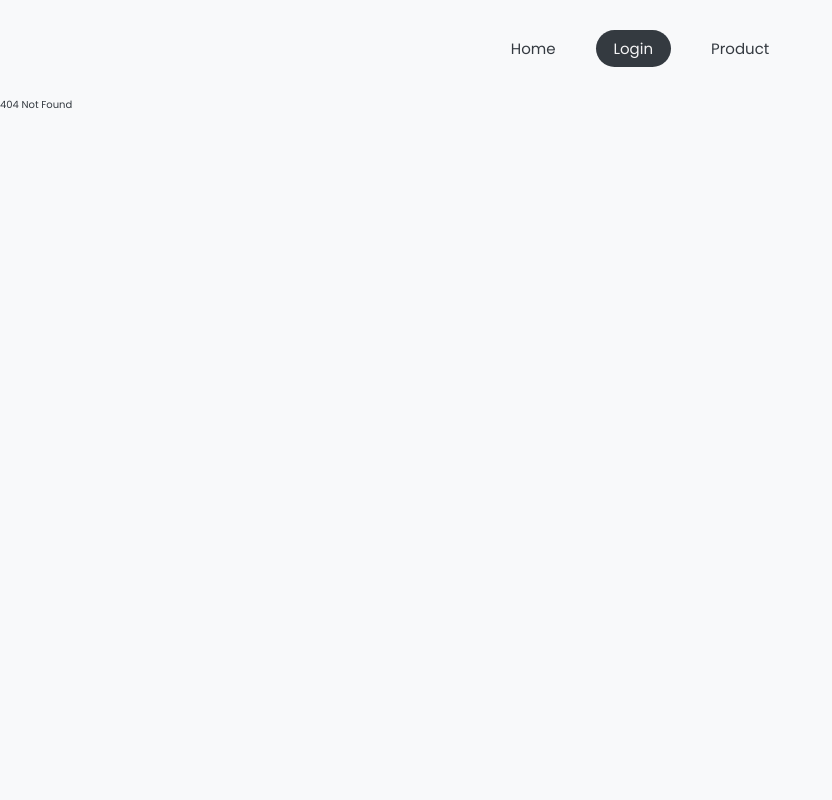
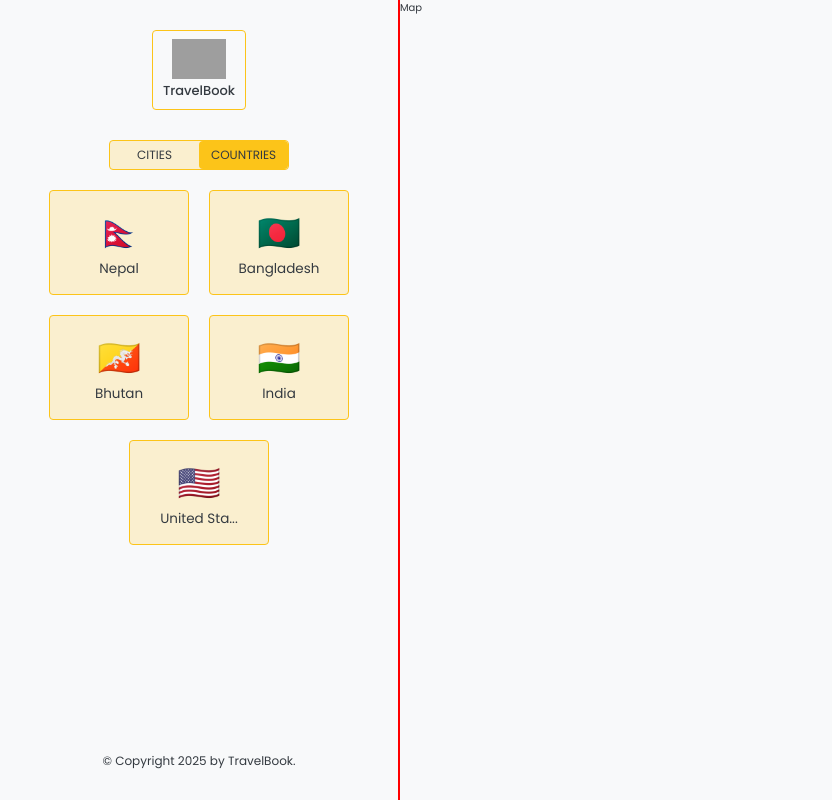
Before and after one commit to Bablubamaniya/react-travel-book-main, a React (Vite) app: page /app/countries in a window 1280 px wide. Before the commit this address had no page. Shown: the whole page, without its empty margins (0-832 px from the left). Built offline with nearby package versions, Linux system fonts and the light colour scheme; grey boxes are pictures that could not be loaded; a web font is replaced by a local one.

Commit message:
country and countryList done

```diff
--- a/src/App.jsx
+++ b/src/App.jsx
@@ -4,28 +4,37 @@ import AppPage from "./pages/AppPage";
 import ProductPage from "./pages/ProductPage";
 import HomePage from "./pages/HomePage";
 import ErrorPage from "./pages/ErrorPage";
+import CityList from "./components/CityList";
+import CountryList from "./components/CountryList"
+import { Navigate } from "react-router";
 
 import {
-  //  BrowserRouter,
+   BrowserRouter,
     createBrowserRouter,
-  //  Route,
+   Route,
     RouterProvider,
-   // Routes,
+   Routes,
 } from "react-router";
 
-// const AppRoutesV1 = function () {
-//     return (
-//         <BrowserRouter>
-//             <Routes>
-//                 <Route index element={<HomePage />} />
-//                 <Route path="/product" element={<ProductPage />} />
-//                 <Route path="/login" element={<LoginPage />} />
-//                 <Route path="/app" element={<AppPage />} />
-//                 <Route path="*" element={<ErrorPage />} />
-//             </Routes>
-//         </BrowserRouter>
-//     );
-// };
+const AppRoutesV1 = function () {
+    return (
+        <BrowserRouter>
+            <Routes>
+                <Route index element={<HomePage />} />
+                <Route path="/product" element={<ProductPage />} />
+                <Route path="/login" element={<LoginPage />} />
+
+                <Route path="/app" element={<AppPage />} >
+                <Route index element = {<Navigate replace to ="cities"/>}/>
+                        <Route path="cities" element = {<CityList />}/>
+                        <Route path="countries" element = {<CountryList />}/>
+                </Route>
+
+                <Route path="*" element={<ErrorPage />} />
+            </Routes>
+        </BrowserRouter>
+    );
+};
 
 const AppRoutesV2 = createBrowserRouter([
     { path: "/", element: <HomePage /> },
@@ -36,8 +45,8 @@ const AppRoutesV2 = createBrowserRouter([
 ]);
 
 function App() {
-    // return <AppRoutesV1 />;
-    return <RouterProvider router={AppRoutesV2} />;
+    return <AppRoutesV1 />;
+    // return <RouterProvider router={AppRoutesV2} />;
 }
 
 export default App;
--- /dev/null
+++ b/src/components/CountryItem.jsx
@@ -0,0 +1,16 @@
+import styles from "../styles/CountryItem.module.css";
+
+function CountryItem({ country }) {
+    const coutryName =
+        country.countryName.length > 10
+            ? `${country.countryName.slice(0, 10)}...`
+            : country.countryName;
+    return (
+        <div className={styles.country}>
+            <div className={styles.flag}>{country.flag}</div>
+            <p className={styles.name}>{coutryName}</p>
+        </div>
+    );
+}
+
+export default CountryItem;
--- a/src/components/CountryList.jsx
+++ b/src/components/CountryList.jsx
@@ -0,0 +1,100 @@
+import CountryItem from "./CountryItem";
+import styles from "../styles/CountryList.module.css";
+
+const tempCities = [
+    {
+        cityName: "Devdaha",
+        country: "Nepal",
+        emoji: "🇳🇵",
+        date: "2024-10-26T04:53:08.130Z",
+        notes: "This is a note about Devdaha",
+        position: {
+            lat: "27.60323689456203",
+            lng: "83.55926513671876",
+        },
+        id: 3,
+    },
+    {
+        cityName: "Boalmari",
+        country: "Bangladesh",
+        emoji: "🇧🇩",
+        date: "2024-10-26T04:53:34.170Z",
+        notes: "This is a note about Boalmari",
+        position: {
+            lat: "23.36242859340884",
+            lng: "89.747314453125",
+        },
+        id: 4,
+    },
+    {
+        cityName: "Athang Gewog",
+        country: "Bhutan",
+        emoji: "🇧🇹",
+        date: "2024-10-26T04:54:54.493Z",
+        notes: "This is a note about Athang Gewog",
+        position: {
+            lat: "27.293689224852407",
+            lng: "90.24169921875001",
+        },
+        id: 7,
+    },
+    {
+        cityName: "Raipur",
+        country: "India",
+        emoji: "🇮🇳",
+        date: "2024-11-06T08:43:16.000Z",
+        notes: "This is all about Raipur",
+        position: {
+            lat: "21.23673002019399",
+            lng: "81.63459777832033",
+        },
+        id: 11,
+    },
+    {
+        cityName: "Bhopal",
+        country: "India",
+        emoji: "🇮🇳",
+        date: "2024-11-06T08:43:16.000Z",
+        notes: "This is all about Raipur",
+        position: {
+            lat: "21.23673002019399",
+            lng: "81.63459777832033",
+        },
+        id: 11,
+    },
+    {
+        cityName: "Jeffrey City",
+        country: "United States of America (the)",
+        emoji: "🇺🇸",
+        date: "2025-01-11T05:46:51.036Z",
+        notes: "This is all about Jeffrey City",
+        position: {
+            lat: "42.85456125392396",
+            lng: "-107.8490063777907",
+        },
+        id: 14,
+    },
+];
+
+function CountryList() {
+    // With key-value pair
+    const countryListObj = tempCities.reduce(function (acc, city) {
+        const key = city.country;
+        acc[key] = { countryName: city.country, flag: city.emoji };
+        return acc;
+    }, {});
+
+    const countryListArr = Object.values(countryListObj);
+
+    return (
+        <div className={styles.countryList}>
+            {countryListArr.map(function (country) {
+                return (
+                    <CountryItem country={country} key={country.couryName} />
+                );
+            })}
+        </div>
+    );
+}
+
+export default CountryList;
--- a/src/components/SideBar.jsx
+++ b/src/components/SideBar.jsx
@@ -4,14 +4,16 @@ import LogoBox from "./LogoBox";
 import AppNav from "./AppNav";
 // import City from "./City";
 import Footer from "./Footer";
-import CityList from "./CityList";
+// import CityList from "./CityList";
+import { Outlet } from "react-router";
 // import AddCityForm from "./AddCityForm";
 function SideBar() {
     return (
         <div className={style.sideBar}>
             <LogoBox />
             <AppNav />
-            <CityList />
+            <Outlet />
+            {/* <CityList /> */}
             {/* <City /> */}
             {/* <AddCityForm /> */}
             <Footer />
--- a/src/global.css
+++ b/src/global.css
@@ -10,6 +10,7 @@
 
     --radius-sm: 0.4rem;
     --max-width: 60rem;
+    --yellow-border: 1px solid var(--color-main-yellow);
 }
 
 html {
--- a/src/styles/AppNav.module.css
+++ b/src/styles/AppNav.module.css
@@ -16,12 +16,18 @@
 
 .nav li {
     width: 100%;
-    padding: 0.5rem;
+    /* padding: 0.5rem; */
     border-radius: var(--radius-sm);
     text-align: center;
     text-transform: uppercase;
 }
+.nav li a {
+    padding: 0.5rem;
+    width: 100%;
+    border-radius: var(--radius-sm);
+    display: inline-block;
+}
 
-.nav .active {
+.nav :global(.active) {
     background-color: var(--color-main-yellow);
 }
--- /dev/null
+++ b/src/styles/CountryItem.module.css
@@ -0,0 +1,13 @@
+.country {
+    background-color: var(--color-main-yellow-faded);
+    border: var(--yellow-border);
+    border-radius: var(--radius-sm);
+    padding: 1.5rem;
+    font-size: 1.35rem;
+    text-align: center;
+    flex-basis: 14rem;
+}
+
+.flag {
+    font-size: 3.5rem;
+}
--- a/src/styles/CountryList.module.css
+++ b/src/styles/CountryList.module.css
@@ -0,0 +1,8 @@
+.countryList {
+    width: 100%;
+    display: flex;
+    align-items: center;
+    justify-content: center;
+    gap: 2rem;
+    flex-wrap: wrap;
+}
```
Also changed, not shown: src/servieces/apiCities.js (added, +51 -0 lines).
